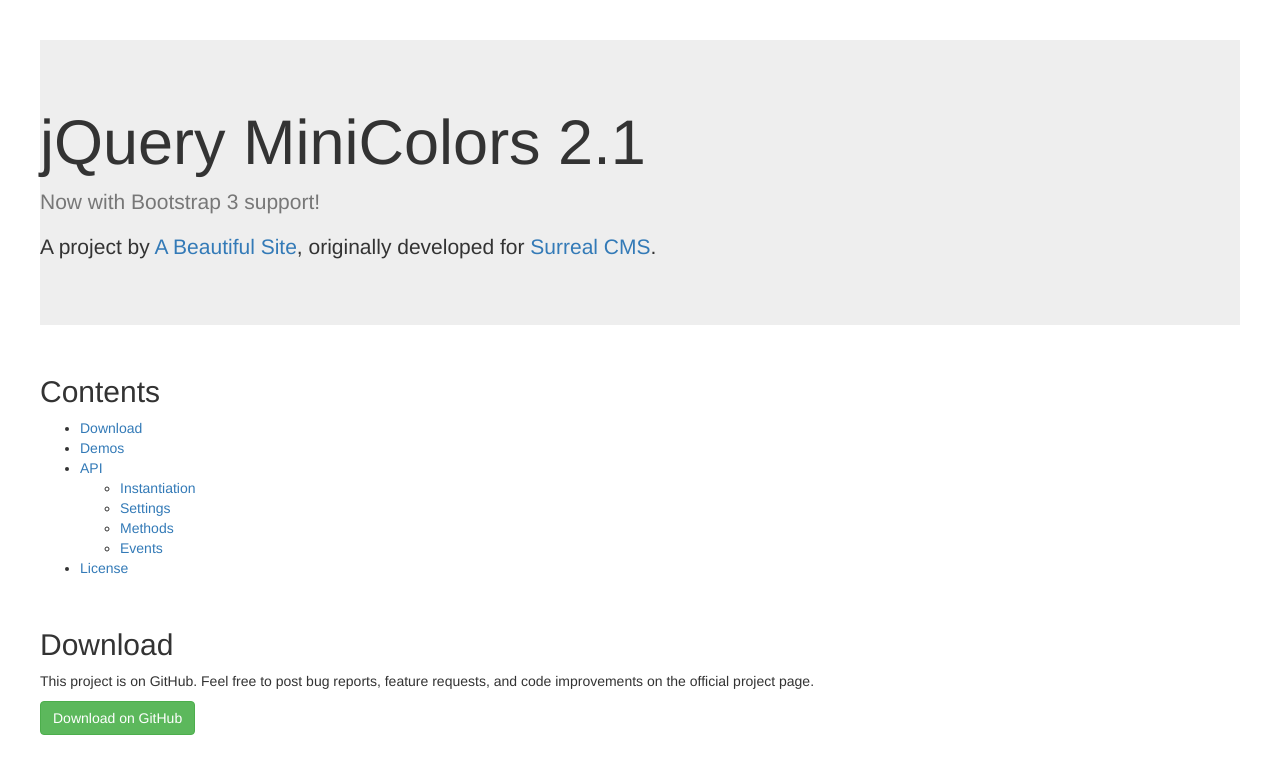
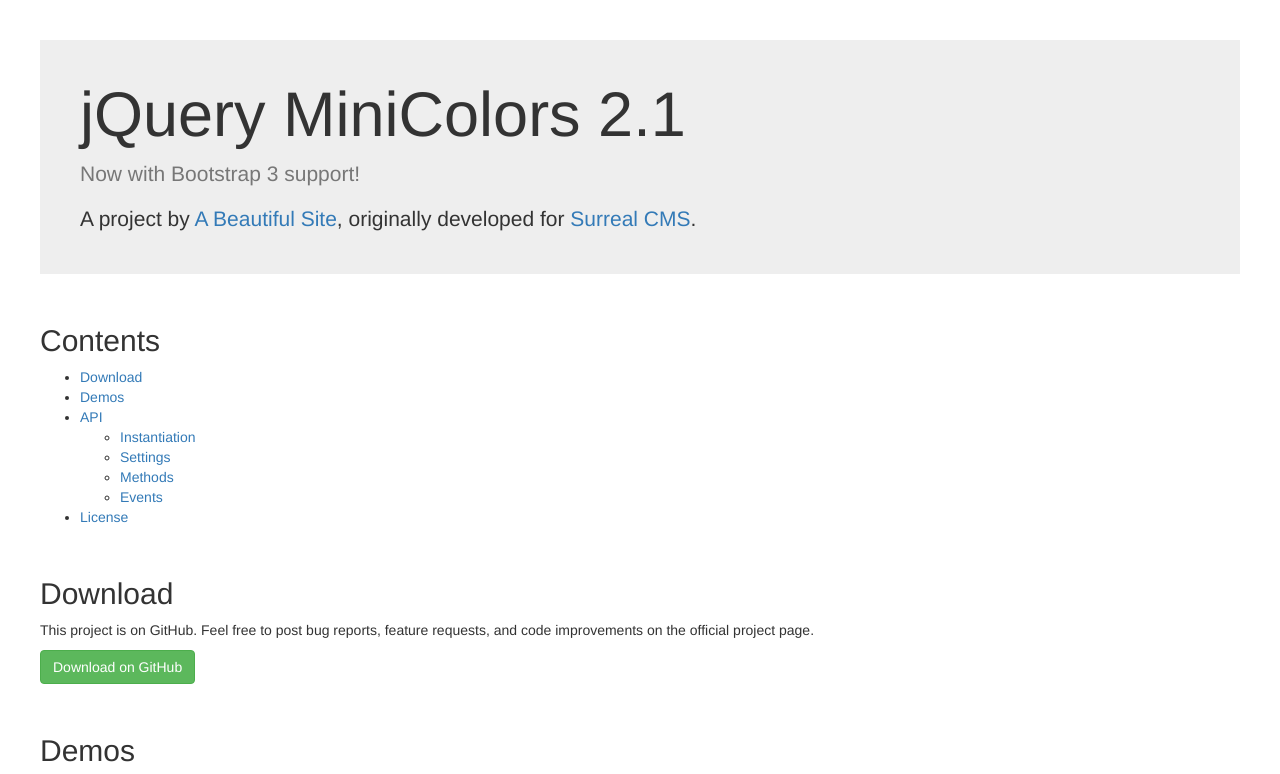
Before and after one commit to claviska/jquery-minicolors, a website: page index.html in a window 1280 px wide. Shown: the top 774 px of the page. Drawn offline with nearby package versions, Linux system fonts and the light colour scheme.

Commit message:
Fixed padding

```diff
--- a/index.html
+++ b/index.html
@@ -44,6 +44,15 @@
         }
         h3 {
             color: #aaa;
+        }
+        .jumbotron {
+            padding: 40px;
+        }
+        .jumbotron h1 {
+            margin-top: 0;
+        }
+        .jumbotron p:last-child {
+            margin-bottom: 0;
         }
     </style>
 
```
